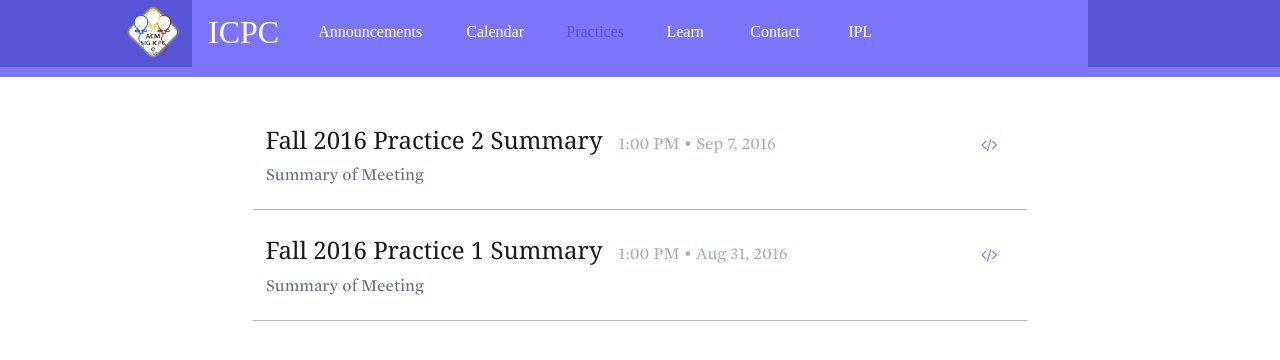
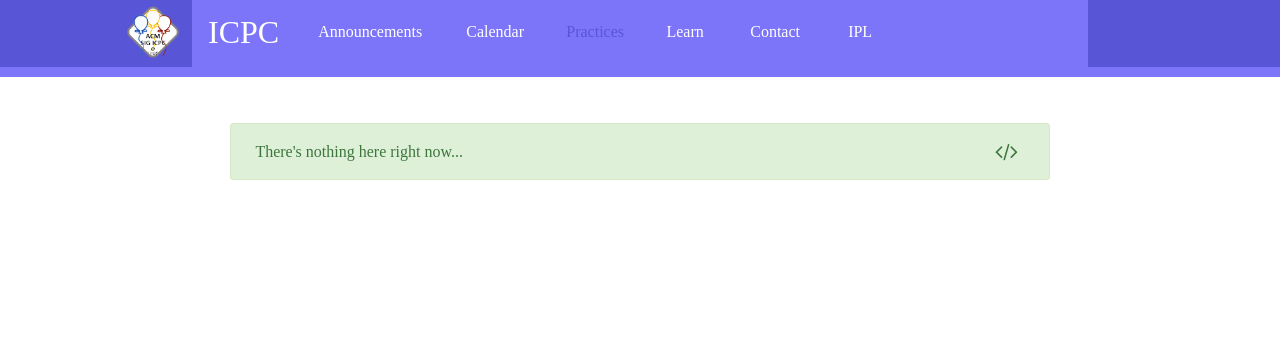
Before and after one commit to acm-uiuc/icpc-website, a Jekyll site: the page built from practices.html, in a window 1280 px wide. Shown: the top 360 px of the page. Built offline with Jekyll 4.4.1, drawn with Linux system fonts in a browser that asks for light colours; nearby versions of some CDN libraries; some web fonts are replaced; Markdown is read by kramdown in place of the engine named in the settings.

Commit message:
archived old posts

```diff
--- a/_posts/2016-08-31-Fall-2016-Practice-1-Summary.md
+++ /dev/null
@@ -1,50 +0,0 @@
----
-layout: post
-category: practices
-time: 1:00 PM
-description: Summary of Meeting
----
-<h1>Practice Summary</h1>
-This meeting we ran two separate tracks, the advanced and beginner track. Each track had its own competition, but the beginner's competition acted as a workshop where everyone is encouraged to work together to solve the problems. In addition, members were informed on the rules of elgibility for the ICPC contests.
-<br>
-
-<h1>Beginner Questions:</h1>
-Questions 1: [Life, the Universe, and Everything][1]
-<br>
-Questions 2: [Adding Reversed Numbers][2]
-<br>
-Questions 3: [Codeforces 118A][3]
-<br>
-Questions 4: [Codeforces 124A][4]
-<br>
-Questions 5: [Codeforces 148A][5]
-<br>
-Questions 6: [Codeforces 148B][6]
-<br>
-Questions 7: [Codeforces 1A][7]
-<br>
-Questions 8: [Codeforces 4A][8]
-<br>
-
-<h1> Advanced Questions: </h1>
-Question 1: [Hardwood Species] [9]
-<br>
-Question 2: [The Triangle][10]
-<br>
-Question 3: [Mayor's Posters][11]
-
-<h1>Meeting's Powerpoint</h1>
-[Power Point] [12]
-
-[1]: http://www.spoj.com/problems/TEST/en/
-[2]: http://www.spoj.com/problems/ADDREV/en/
-[3]: http://codeforces.com/problemset/problem/118/A
-[4]: http://codeforces.com/problemset/problem/124/A
-[5]: http://codeforces.com/problemset/problem/148/A
-[6]: http://codeforces.com/problemset/problem/148/B
-[7]: http://codeforces.com/problemset/problem/1/A
-[8]: http://codeforces.com/problemset/problem/4/A
-[9]: http://poj.org/problem?id=2418
-[10]: http://poj.org/problem?id=1163
-[11]: http://poj.org/problem?id=2528
-[12]: /ppt/SIG-ICPC_Fall_2016_First_Meeting.pptx
--- a/_posts/2016-09-07-Fall-2016-Practice-2-Summary.md
+++ /dev/null
@@ -1,42 +0,0 @@
----
-layout: post
-category: practices
-time: 1:00 PM
-description: Summary of Meeting
----
-<h1>Practice Summary</h1>
-This meeting we ran two separate tracks, the advanced and beginner track. Each track had its own competition, but the beginner's competition acted as a workshop where everyone is encouraged to work together to solve the problems.
-<br>
-
-<h1>Beginner Questions:</h1>
-Questions 1: [Codeforces 534A][1]
-<br>
-Questions 2: [Codeforces 574A][2]
-<br>
-Questions 3: [Codeforces 58A][3]
-<br>
-Questions 4: [Codeforces 592A][4]
-<br>
-Questions 5: [Codeforces 593A][5]
-<br>
-Questions 6: [Codeforces 595A][6]
-<br>
-
-<h1> Advanced Questions: </h1>
-Question 1: [Codeforces 158B] [9]
-<br>
-Question 2: [Codeforces 598D][10]
-<br>
-Question 3: [Codeforces 612C][11]
-
-[1]: http://codeforces.com/problemset/problem/534/A
-[2]: http://codeforces.com/problemset/problem/574/A
-[3]: http://codeforces.com/problemset/problem/58/A
-[4]: http://codeforces.com/problemset/problem/592/A
-[5]: http://codeforces.com/problemset/problem/593/A
-[6]: http://codeforces.com/problemset/problem/595/B
-[7]: http://codeforces.com/problemset/problem/1/A
-[8]: http://codeforces.com/problemset/problem/4/A
-[9]: http://codeforces.com/problemset/problem/158/B
-[10]: http://codeforces.com/problemset/problem/598/D
-[11]: http://codeforces.com/problemset/problem/612/C
--- a/ipl/about.html
+++ b/ipl/about.html
@@ -46,6 +46,7 @@ title: Illinois Programming League
 	<h2 class="title">Prizes</h2>
 	Each contestant will receive a free IPL t-shirt regardless of performance!<br>
 	Cash prizes will be awarded to the top performing competitors:<br>
+	<br>
 	<b>1st Place</b> - $110<br>
 	<b>2nd Place</b> - $85<br>
 	<b>3rd Place</b> - $70<br>
@@ -56,7 +57,7 @@ title: Illinois Programming League
 	<b>8th Place</b> - $15<br>
 	<b>9th Place</b> - $10<br>
 	<b>10th Place</b> - $5<br>
-
+	<br>
 	Additionally earn a raffle point for each contest you attend for a chance to win one of the four $15 raffle prizes!
 </div>
 
```
